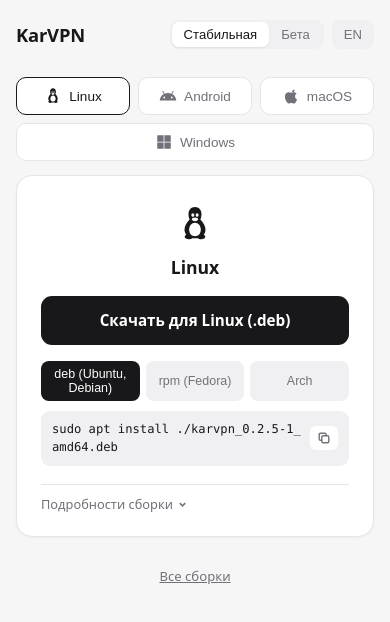
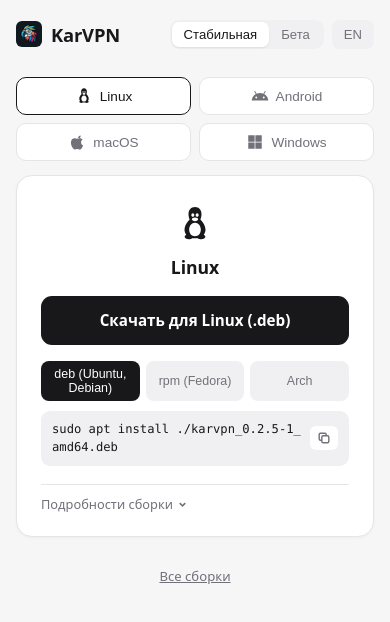
Before and after one commit to KarVPN/karvpn-releases, a plain HTML site: page docs/index.html in a window 390 px wide. Drawn offline with Linux system fonts and the light colour scheme.

Commit message:
Add multi-size favicons, header logo, responsive OS grid, and accurate Linux checksum details

```diff
--- a/docs/app.js
+++ b/docs/app.js
@@ -55,7 +55,7 @@ const STR = {
 };
 
 const user = detectOS();
-const state = { channel: 'stable', lang: 'ru', os: user.os || 'linux', tab: 'deb', docs: {} };
+const state = { channel: 'stable', lang: 'ru', os: user.os || 'linux', tab: 'deb', detailsOpen: false, docs: {} };
 let loadToken = 0;
 const t = k => STR[state.lang][k];
 const esc = s => String(s).replace(/[&<>"]/g, c => ({ '&': '&amp;', '<': '&lt;', '>': '&gt;', '"': '&quot;' }[c]));
@@ -126,8 +126,10 @@ function render() {
   const doc = res.value;
   const b = doc.body;
   const action = buildAction(p, b);
-  const details = buildDetails(doc, b);
+  const details = buildDetails(p, doc, b);
   document.getElementById('view').innerHTML = '<div class="card">' + hero + action + details + '</div>';
+  const det = document.querySelector('#view details');
+  if (det) det.addEventListener('toggle', () => { state.detailsOpen = det.open; });
   document.querySelectorAll('[data-tab]').forEach(btn => btn.addEventListener('click', () => {
     state.tab = btn.dataset.tab;
     render();
@@ -170,14 +172,22 @@ function buildAction(p, b) {
     tabs + cmdBlock('sudo pacman -U ./' + archFn);
 }
 
-function buildDetails(doc, b) {
+function buildDetails(p, doc, b) {
   const date = (doc.issued_at || '').slice(0, 10);
-  const size = b.size ? (b.size / 1048576).toFixed(1) + ' MB' : '';
+  const isDocAsset = p !== 'linux' || state.tab === 'deb';
+  const size = isDocAsset && b.size ? (b.size / 1048576).toFixed(1) + ' MB' : '';
   const row = (k, v) => v ? '<div class="kv"><span class="k">' + k + '</span><span class="v">' + v + '</span></div>' : '';
-  const sha = b.sha256
-    ? '<div class="kv"><span class="k">' + t('sha') + '</span><span class="v sha"><code>' + esc(b.sha256) + '</code><button class="copy" data-copy="' + esc(b.sha256) + '" title="' + t('copyTitle') + '">' + COPY_ICON + '</button></span></div>'
-    : '';
-  return '<details><summary>' + t('details') + ' ' + CHEVRON + '</summary>' +
+  let sha = '';
+  if (isDocAsset && b.sha256) {
+    sha = '<div class="kv"><span class="k">' + t('sha') + '</span><span class="v sha"><code>' + esc(b.sha256) + '</code><button class="copy" data-copy="' + esc(b.sha256) + '" title="' + t('copyTitle') + '">' + COPY_ICON + '</button></span></div>';
+  } else if (p === 'linux' && state.tab === 'rpm') {
+    const fn = 'karvpn-' + b.version + '-1.x86_64.rpm.sha256';
+    sha = row(t('sha'), '<a href="' + esc(dlUrl(b.version, fn)) + '">' + esc(fn) + '</a>');
+  } else if (p === 'linux' && state.tab === 'arch' && state.channel === 'beta') {
+    const fn = 'karvpn-' + String(b.version).replace(/-/g, '_') + '-1-x86_64.pkg.tar.zst.sha256';
+    sha = row(t('sha'), '<a href="' + esc(dlUrl(b.version, fn)) + '">' + esc(fn) + '</a>');
+  }
+  return '<details' + (state.detailsOpen ? ' open' : '') + '><summary>' + t('details') + ' ' + CHEVRON + '</summary>' +
     row(t('version'), esc(b.version)) +
     row(t('build'), esc(String(b.build))) +
     row(t('date'), esc(date)) +
--- a/docs/index.html
+++ b/docs/index.html
@@ -16,13 +16,18 @@
 <meta property="og:image:height" content="630">
 <meta name="twitter:card" content="summary_large_image">
 <meta name="twitter:image" content="https://karvpn.github.io/karvpn-releases/og.png">
-<link rel="icon" type="image/png" href="icon.png">
+<link rel="icon" href="favicon.ico?v=2" sizes="any">
+<link rel="icon" type="image/png" sizes="32x32" href="favicon-32x32.png?v=2">
+<link rel="icon" type="image/png" sizes="16x16" href="favicon-16x16.png?v=2">
+<link rel="apple-touch-icon" sizes="180x180" href="apple-touch-icon.png?v=2">
 <style>
 :root{--fg:#18181b;--muted:#71717a;--line:#e5e5e7;--track:#f0f0f2;--bg:#f6f6f7;--card:#fff}
 *{box-sizing:border-box}
 body{margin:0;font-family:system-ui,-apple-system,"Segoe UI",Roboto,Ubuntu,sans-serif;color:var(--fg);background:var(--bg);line-height:1.5;-webkit-font-smoothing:antialiased}
 .wrap{max-width:520px;margin:0 auto;padding:20px 16px 48px}
 .top{display:flex;align-items:center;justify-content:space-between;gap:12px;flex-wrap:wrap}
+.brand{display:flex;align-items:center;gap:9px}
+.brand img{width:26px;height:26px;border-radius:6px;display:block}
 .top h1{font-size:1.15rem;margin:0;letter-spacing:-.01em}
 .top .ctrls{display:flex;gap:8px;align-items:center}
 .seg{display:inline-flex;background:var(--track);border-radius:9px;padding:2px}
@@ -30,8 +35,9 @@ body{margin:0;font-family:system-ui,-apple-system,"Segoe UI",Roboto,Ubuntu,sans-
 .seg button.on{background:var(--card);color:var(--fg);box-shadow:0 1px 2px rgba(0,0,0,.08)}
 .ghost{border:0;background:var(--track);padding:7px 12px;border-radius:8px;cursor:pointer;font-size:.82rem;color:var(--muted)}
 .ghost:hover{color:var(--fg)}
-.pills{display:flex;gap:8px;margin:28px 0 0;flex-wrap:wrap}
-.pills button{flex:1;min-width:100px;display:flex;align-items:center;justify-content:center;gap:7px;border:1px solid var(--line);background:var(--card);padding:9px 6px;border-radius:10px;cursor:pointer;font-size:.85rem;color:var(--muted)}
+.pills{display:grid;grid-template-columns:repeat(4,1fr);gap:8px;margin:28px 0 0}
+@media(max-width:460px){.pills{grid-template-columns:repeat(2,1fr)}}
+.pills button{display:flex;align-items:center;justify-content:center;gap:7px;border:1px solid var(--line);background:var(--card);padding:9px 6px;border-radius:10px;cursor:pointer;font-size:.85rem;color:var(--muted)}
 .pills button svg{width:18px;height:18px;flex-shrink:0}
 .pills button.on{color:var(--fg);border-color:var(--fg)}
 .card{background:var(--card);border:1px solid var(--line);border-radius:16px;padding:28px 24px 22px;margin-top:14px;box-shadow:0 1px 3px rgba(0,0,0,.04)}
@@ -70,7 +76,7 @@ footer a{color:var(--muted);font-size:.82rem}
 <body>
 <div class="wrap">
 <header class="top">
-  <h1>KarVPN</h1>
+  <div class="brand"><img src="favicon-32x32.png?v=2" width="26" height="26" alt=""><h1>KarVPN</h1></div>
   <div class="ctrls">
     <div class="seg" id="seg">
       <button data-ch="stable"></button>
```
Also changed, not shown: docs/apple-touch-icon.png (added), docs/favicon-16x16.png (added), docs/favicon-32x32.png (added), docs/favicon.ico (added), docs/icon.png (deleted).
